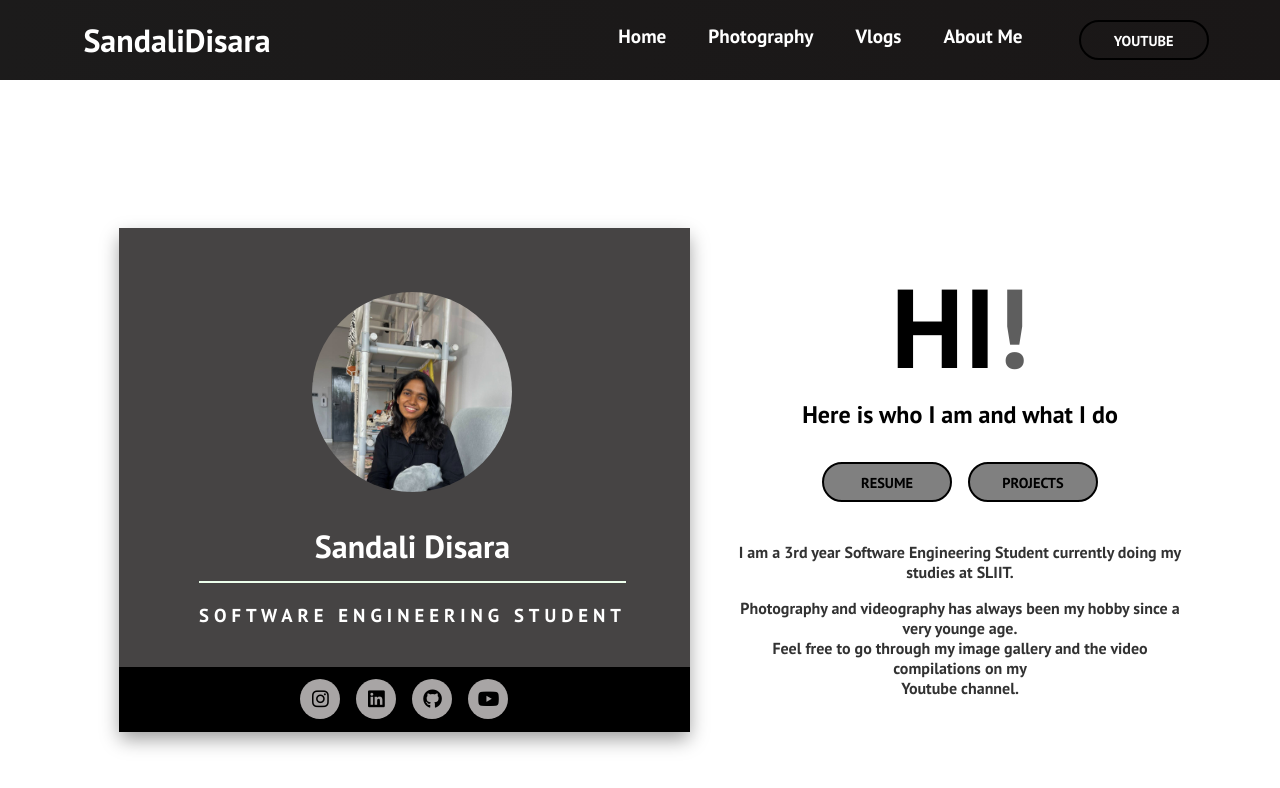
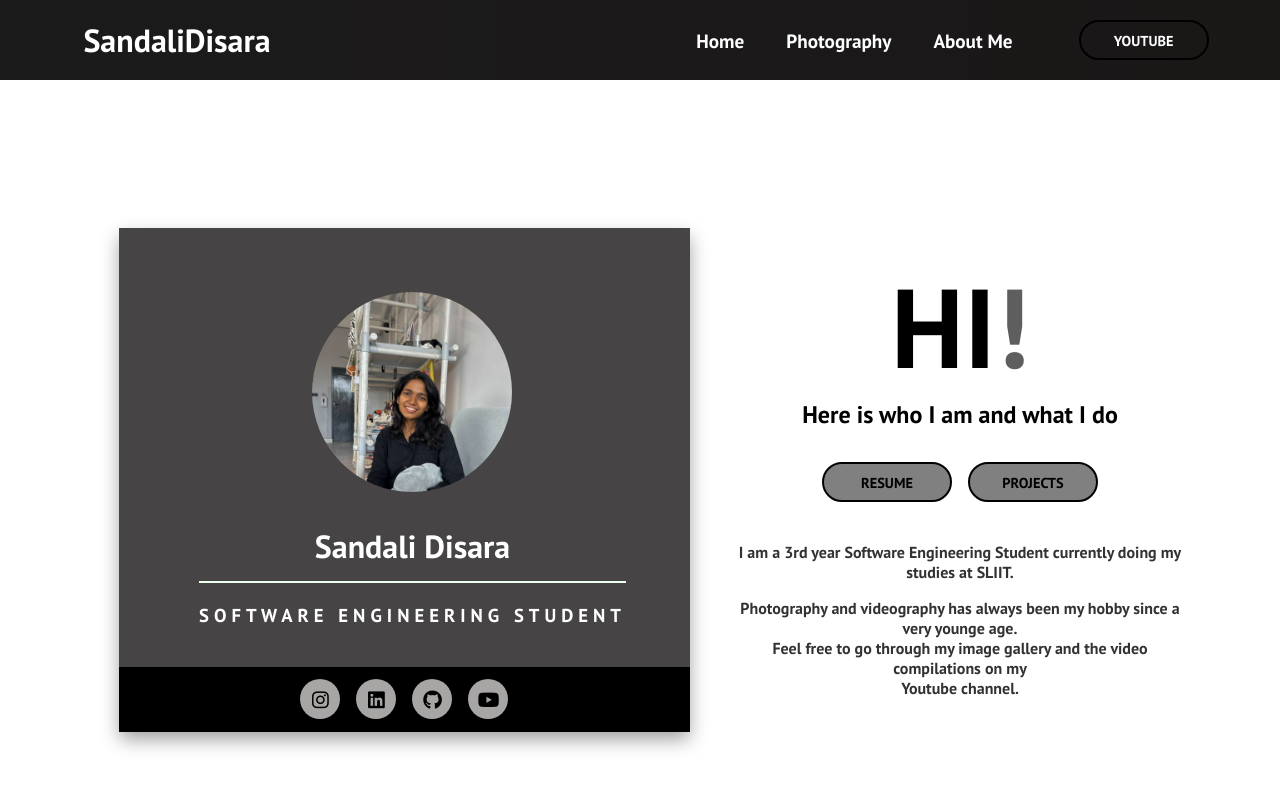
Before and after one commit to SandaliDisara/React---Photography-WebSite, a React (Create React App) app in the folder react-website-photo/: page /about in a window 1280 px wide. Shown: the top 788 px of the page. Built offline with nearby package versions, Linux system fonts and the light colour scheme; the HTML template or start-up script is replaced by a standard one.

Commit message:
modifications

```diff
--- a/react-website-photo/src/components/HeroSection.js
+++ b/react-website-photo/src/components/HeroSection.js
@@ -20,14 +20,15 @@ function HeroSection() {
 
                 </Button>
                 </Link>
-                <Link to="/vlogs">
+                <a href="https://youtube.com/playlist?list=PLkCIhGtlzgLEISk13z_uAs3pXMykCH7RY" target="_blank">
                 <Button className='btns'
                     buttonStyle='btn--primary'
                     buttonSize='btn--large'>
                     WATCH VLOGS <i className='far fa-play-circle' />
 
                 </Button>
-                </Link>
+                </a>
+
             </div>
 
         </div>
--- a/react-website-photo/src/components/Navbar.js
+++ b/react-website-photo/src/components/Navbar.js
@@ -51,15 +51,7 @@ function Navbar() {
                 Photography
               </Link>
             </li>
-            <li className='nav-item'>
-              <Link
-                to='/vlogs'
-                className='nav-links'
-                onClick={closeMobileMenu}
-              >
-                Vlogs
-              </Link>
-            </li>
+
             <li className='nav-item'>
               <Link to='/about' className='nav-links' onClick={closeMobileMenu}>
                 About Me
@@ -76,8 +68,10 @@ function Navbar() {
               </Link>
             </li>
           </ul>
+          <a href="https://www.youtube.com/@SandaliDisara/videos" target="_blank">
 
-          {button && <Button buttonStyle='btn--outline'>YouTube</Button>}
+            {button && <Button buttonStyle='btn--outline'>YouTube</Button>}
+          </a>
 
         </div>
       </nav>
--- a/react-website-photo/src/components/pages/About.css
+++ b/react-website-photo/src/components/pages/About.css
@@ -101,7 +101,9 @@
     padding: 0.8rem 0;
 
 }
-
+.icons li a{
+    color: #000;
+}
 .icons li {
     list-style-type: none;
     background: rgb(168, 165, 165);
--- a/react-website-photo/src/components/pages/About.js
+++ b/react-website-photo/src/components/pages/About.js
@@ -17,10 +17,10 @@ function About() {
                         <h3>Software Engineering Student</h3>
                     </div>
                     <ul className='icons'>
-                        <li><i className='fa-brands fa-instagram' /></li>
-                        <li><i class="fa-brands fa-linkedin"/></li>
-                        <li><i class="fa-brands fa-github"/></li>
-                        <li><i class="fa-brands fa-youtube"/></li>
+                        <li><a href="https://www.instagram.com/sandali_disara/" target="_blank"><i className='fa-brands fa-instagram' /></a></li>
+                        <li><a href="https://www.linkedin.com/in/sandali-dissanayake-61b602203/" target="_blank"><i class="fa-brands fa-linkedin"/></a></li>
+                        <li><a href="https://github.com/SandaliDisara" target="_blank"><i class="fa-brands fa-github"/></a></li>
+                        <li><a href="https://www.youtube.com/channel/UC4ckfsmDTSWaeEoK_NuV2rA" target="_blank"><i class="fa-brands fa-youtube"/></a></li>
 
                     </ul>
                 </div>
--- a/react-website-photo/src/components/pages/Home.js
+++ b/react-website-photo/src/components/pages/Home.js
@@ -9,7 +9,7 @@ function Home() {
         <>
             <HeroSection />
             <Cards/>
-            <Footer/>
+
         </>
     )
 }
```
